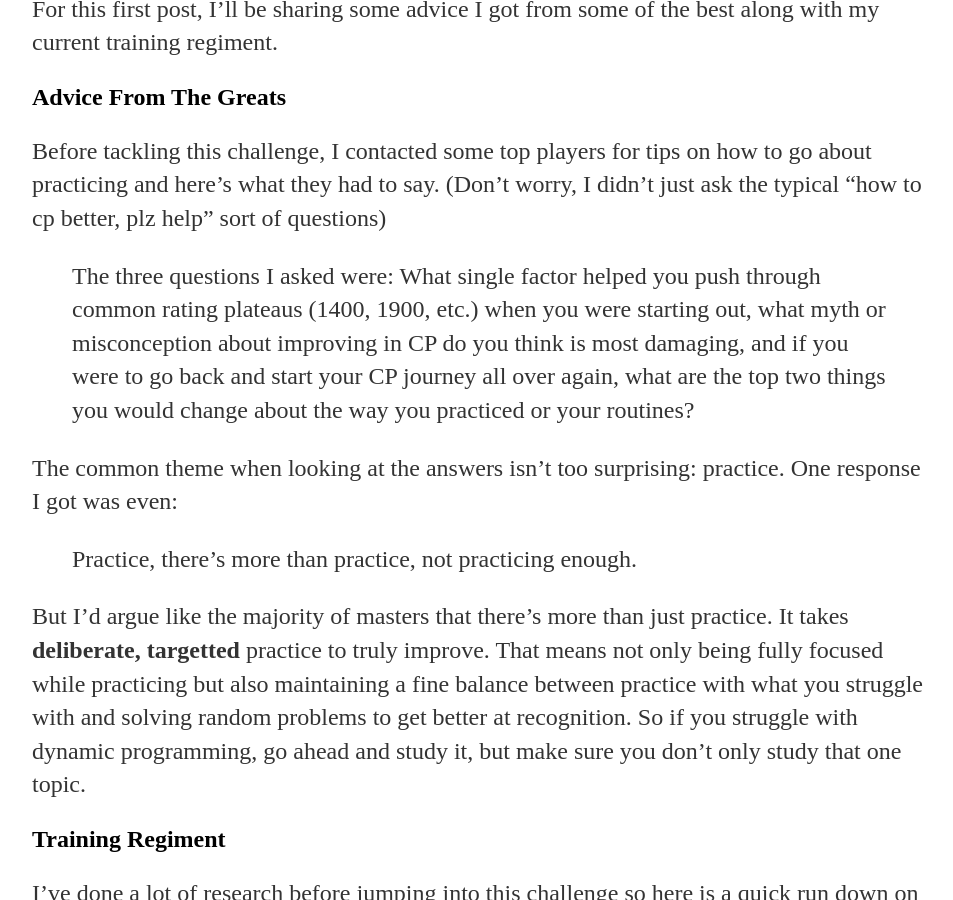
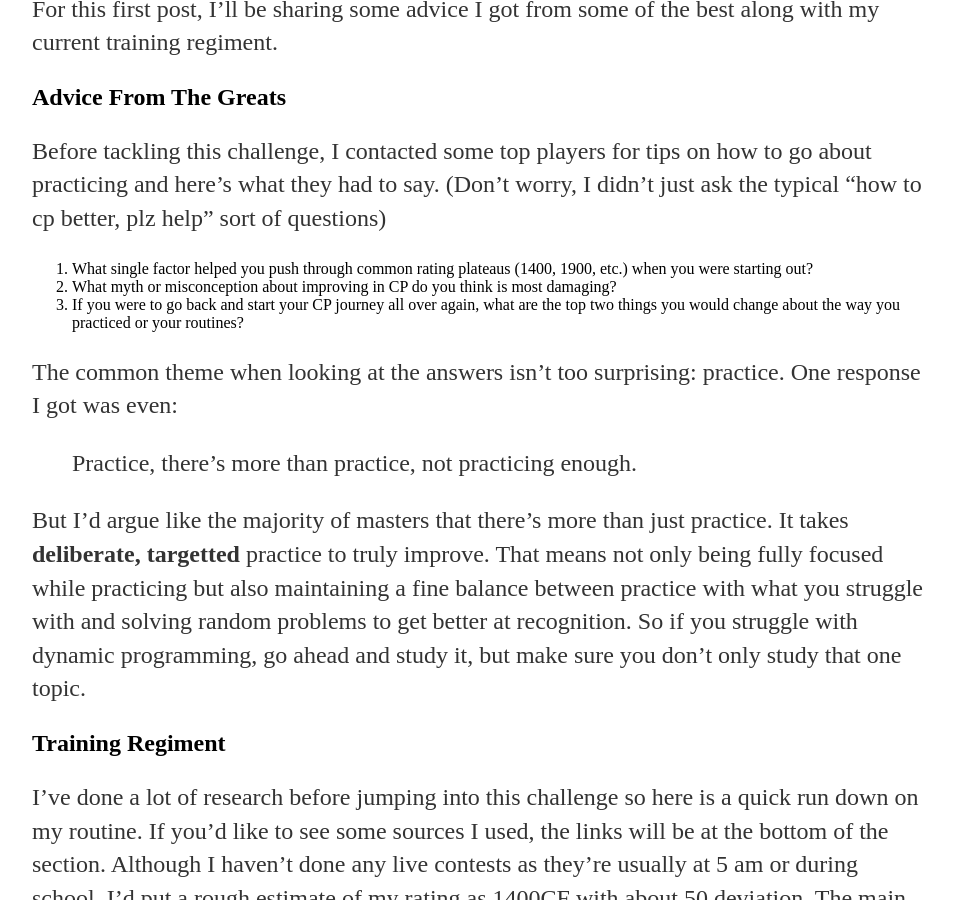
Before and after one commit to iyzg/iyzg.github.io, a Jekyll site: the page built from _posts/2019-11-10-the-start.md, in a window 1280 px wide and 900 px high, scrolled down 414 px. Shown: the whole window, without its empty margins (160-1113 px from the left). Built offline with Jekyll 4.4.1, drawn with Linux system fonts in a browser that asks for light colours.

Commit message:
Made questions of Post 1 look better

```diff
--- a/_posts/2019-11-10-the-start.md
+++ b/_posts/2019-11-10-the-start.md
@@ -16,11 +16,12 @@ Before tackling this challenge, I contacted some top players for tips on how to
 go about practicing and here's what they had to say. (Don't worry, I didn't just
 ask the typical "how to cp better, plz help" sort of questions)
 
-> The three questions I asked were: What single factor helped you push through
-> common rating plateaus (1400, 1900, etc.) when you were starting out, what
-> myth or misconception about improving in CP do you think is most damaging, and
-> if you were to go back and start your CP journey all over again, what are the
-> top two things you would change about the way you practiced or your routines?
+1. What single factor helped you push through common rating plateaus (1400,
+   1900, etc.) when you were starting out?
+2. What myth or misconception about improving in CP do you think is most
+   damaging?
+3. If you were to go back and start your CP journey all over again, what are the
+   top two things you would change about the way you practiced or your routines?
 
 The common theme when looking at the answers isn't too surprising: practice.
 One response I got was even:
```
